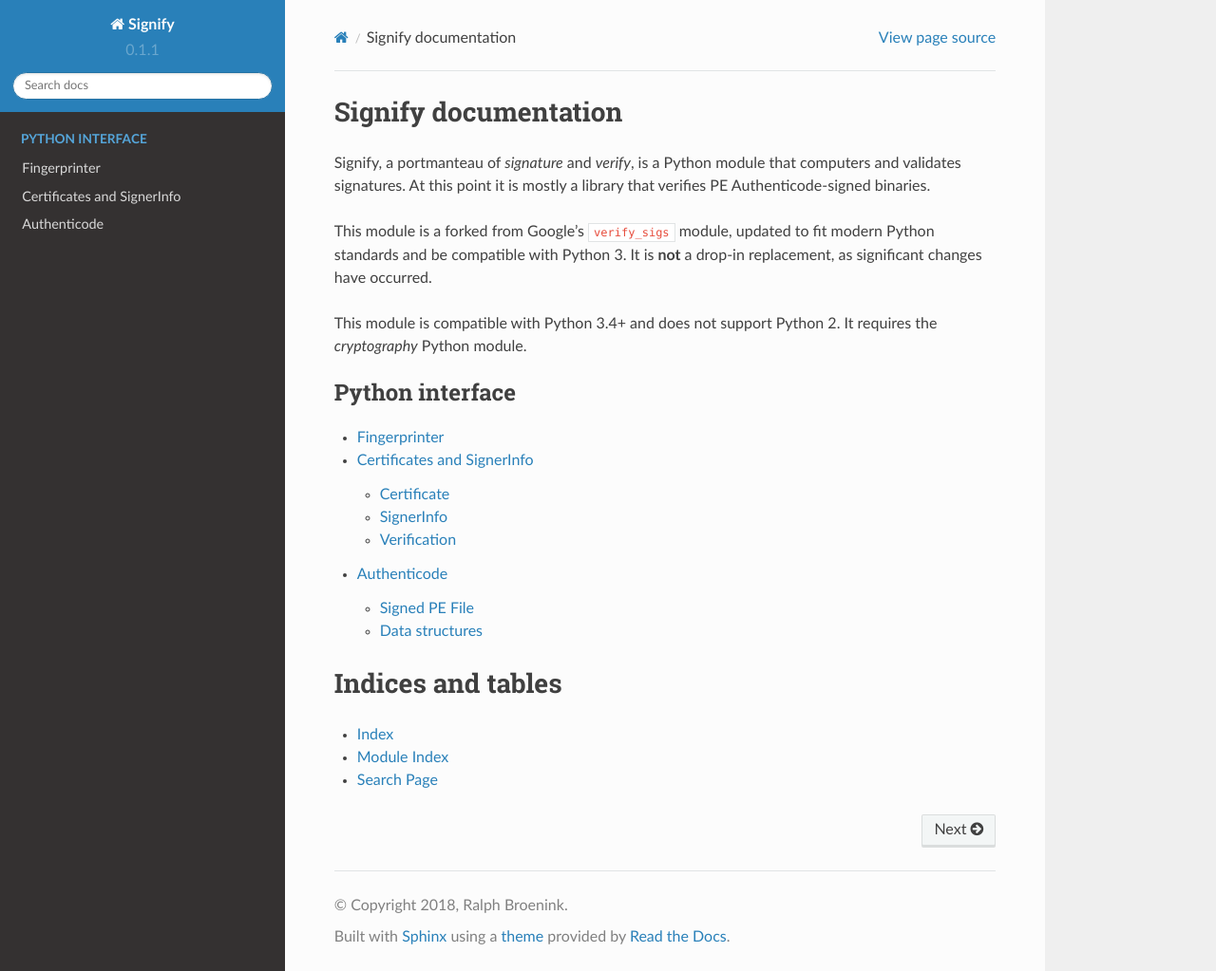
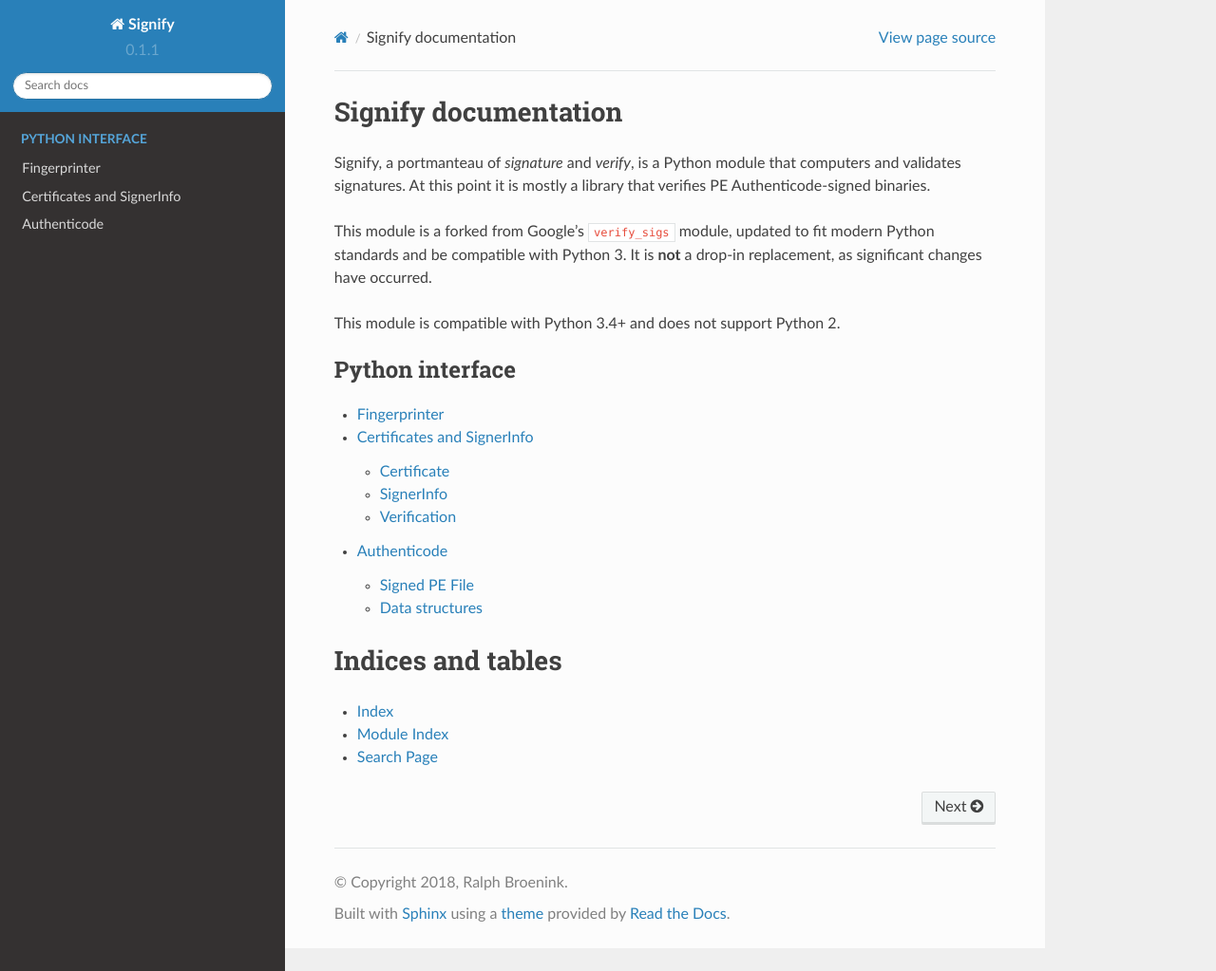
Before and after one commit to ralphje/signify, a Sphinx documentation site: the page built from docs/index.rst, in a window 1280 px wide and 1023 px high. Shown: the whole window at 95% size. Built offline with Sphinx 7.4.7 and the Read the Docs theme 2.0.0, drawn with Linux system fonts in a browser that asks for light colours.

Commit message:
Remove last dangling cryptography and pyOpenSSL references

```diff
--- a/README.rst
+++ b/README.rst
@@ -14,8 +14,7 @@
 modern Python standards and be compatible with Python 3. It is **not** a drop-in
 replacement, as significant changes have occurred.
 
-This module is compatible with Python 3.4+ and does not support Python 2. It requires the *cryptography*
-Python module.
+This module is compatible with Python 3.4+ and does not support Python 2.
 
 Installation
 ------------
--- a/docs/index.rst
+++ b/docs/index.rst
@@ -7,8 +7,7 @@
 modern Python standards and be compatible with Python 3. It is **not** a drop-in
 replacement, as significant changes have occurred.
 
-This module is compatible with Python 3.4+ and does not support Python 2. It requires the *cryptography*
-Python module.
+This module is compatible with Python 3.4+ and does not support Python 2.
 
 .. toctree::
    :maxdepth: 2
```
Also changed, not shown: 2 other files.
